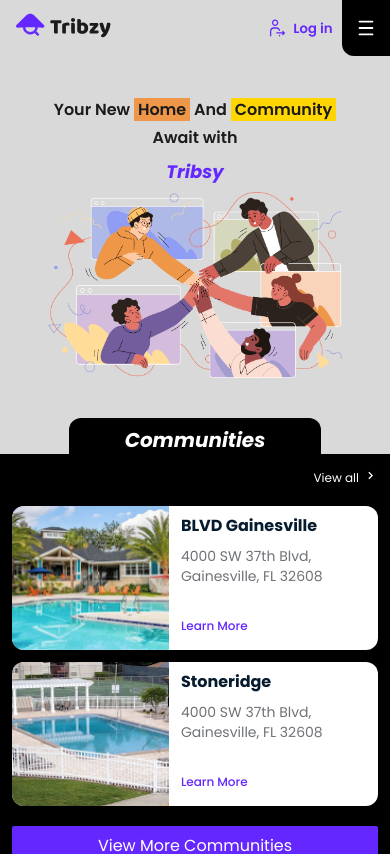
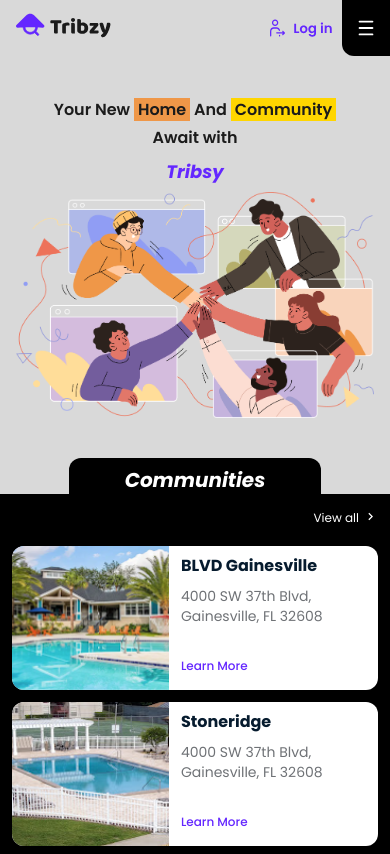
Before and after one commit to mandar-saiyan87/gnapikaco_tribzy, a React (Vite) app: page / in a window 390 px wide. Shown: the top 854 px of the page. Built offline with nearby package versions, Linux system fonts and the light colour scheme.

Commit message:
css changed

```diff
--- a/src/pages/Homepage/Sections/Section1.jsx
+++ b/src/pages/Homepage/Sections/Section1.jsx
@@ -7,7 +7,7 @@ function Section1() {
     <div className='w-full max-w-[1848px] bg-herobg mx-auto'>
       <Navbar />
       <div className='flex flex-col-reverse my-10 md:gap-y-10 lg:justify_center lg:flex-row xl:gap-x-10'>
-        <div className='w-full max-w-[920px] px-12'>
+        <div className='w-full max-w-[920px] px-4 lg:px-12'>
           <img src={appimages.heropng} alt="heroimg" className='w-full h-full object-fill' />
         </div>
         <div className='flex flex-col items-center text-center'>
```
